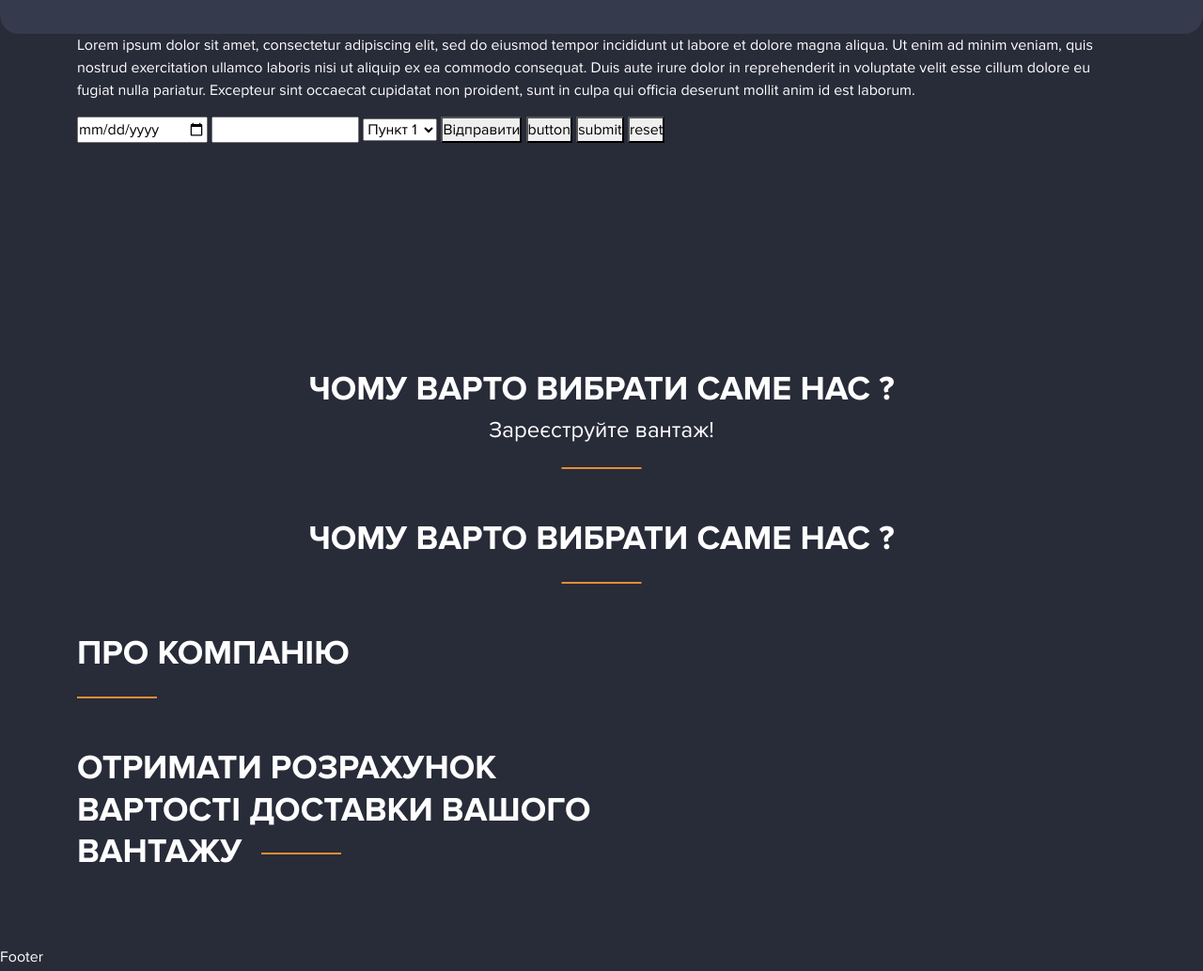
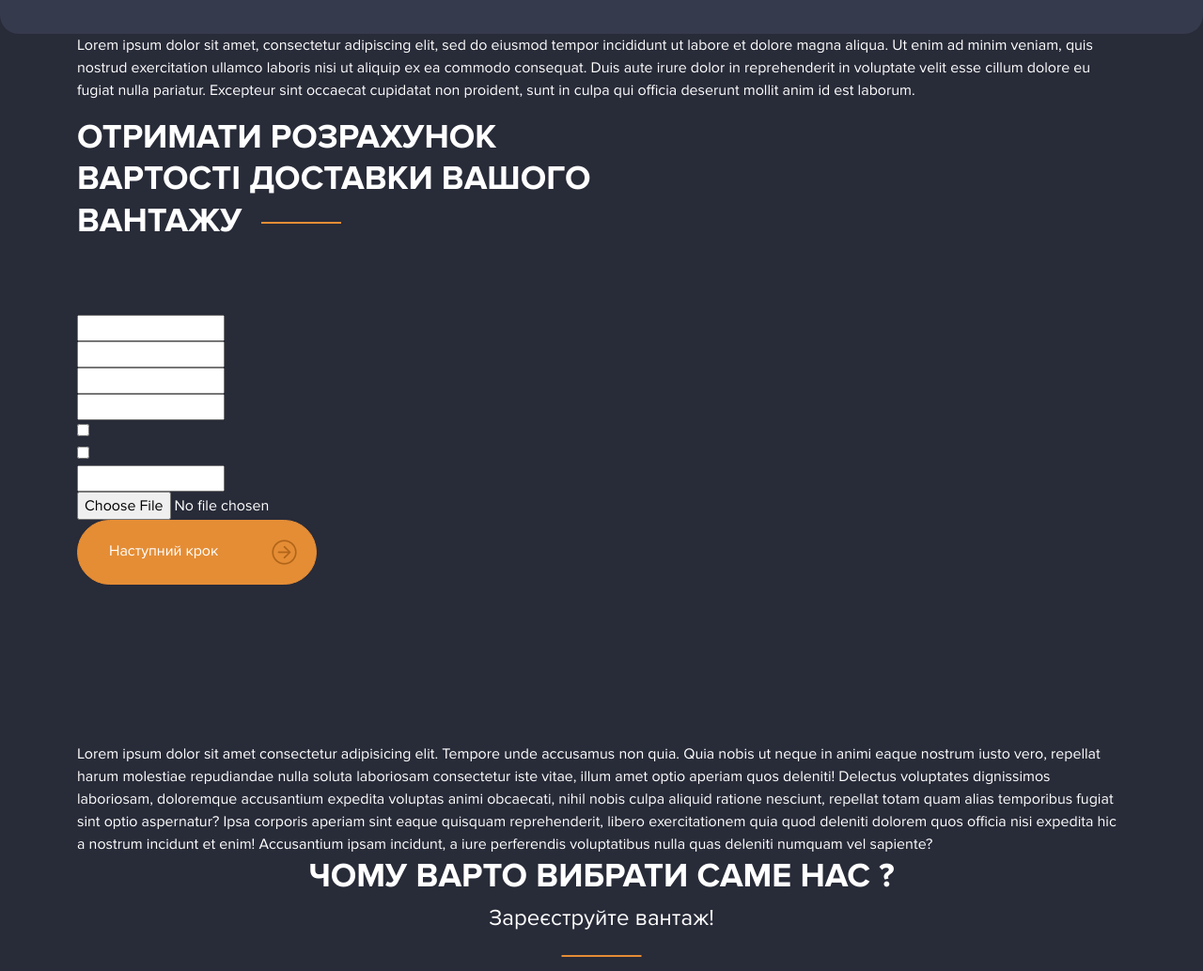
Before and after one commit to Kolser84/dev-Master-Tao, a website: page dev/index.html in a window 1280 px wide. Shown: the part 780-1813 px from the top of the page at 94% size. Drawn offline with nearby package versions, Linux system fonts and the light colour scheme; files that its build step writes are made by us from their sources.

Commit message:
feat: fhgb

```diff
--- a/dev/templates/calculation.html
+++ b/dev/templates/calculation.html
@@ -1,23 +1,60 @@
 <section class="calculation">
     <div class="container">
-        <form>
-            <input type="date">
-            <input type="url">
-            <select>
-                <option>Пункт 1</option>
-                <option>Пункт 2</option>
-                <option>Пункт 3</option>
-                <option>Пункт 4</option>
-            </select>
-            <button type="submit">Відправити</button>
-            <button type="button">button</button>
-            <button type="submit">submit</button>
-            <button type="reset">reset</button>
+        <div class="template-title template-title_case-3">
+            <h2>Отримати розрахунок вартості доставки вашого вантажу</h2>
+        </div>
+        <form class="calculation-form">
+            <div class="form-row">
+                <div class="form-column">
+                    <div class="input-box">
+                        <input type="text">
+                    </div>
+                    <div class="input-box">
+                        <input type="number">
+                    </div>
+                </div>
+                <div class="form-column">
+                    <div class="input-box">
+                        <input type="number">
+                    </div>
+                    <div class="input-box">
+                        <input type="number">
+                    </div>
+                </div>
+            </div>
+            <div class="form-row">
+                <div class="form-column">
+                    <div class="input-box">
+                        <input type="checkbox">
+                    </div>
+                    <div class="input-box">
+                        <input type="checkbox">
+                    </div>
+                </div>
+                <div class="form-column">
+                    <div class="input-box">
+                        <input type="text">
+                    </div>
+                </div>
+            </div>
+            <div class="form-row">
+                <div class="input-box">
+                    <input type="file">
+                </div>
+            </div>
+            <a href="#" class="btn btn-primary btn-lg">Наступний крок<img src="./assets/img/arrow-circle-left 1.png"
+                    alt="icon-arrow"></a>
         </form>
+        <!-- <img src="./assets/img/man-holding.png" alt="man">!-->
     </div>
 </section>
-
 <div class="container">
-    <br><br><br><br><br><br><br><br><br><br>
-
+    <br><br><br><br><br><br><br>
+    Lorem ipsum dolor sit amet consectetur adipisicing elit. Tempore unde accusamus non quia. Quia nobis ut neque in
+    animi eaque nostrum iusto vero, repellat harum molestiae repudiandae nulla soluta laboriosam consectetur iste vitae,
+    illum amet optio aperiam quos deleniti! Delectus voluptates dignissimos laboriosam, doloremque accusantium expedita
+    voluptas animi obcaecati, nihil nobis culpa aliquid ratione nesciunt, repellat totam quam alias temporibus fugiat
+    sint optio aspernatur? Ipsa corporis aperiam sint eaque quisquam reprehenderit, libero exercitationem quia quod
+    deleniti dolorem quos officia nisi expedita hic a nostrum incidunt et enim! Accusantium ipsam incidunt, a iure
+    perferendis voluptatibus nulla quas deleniti numquam vel sapiente?
 </div>
```
